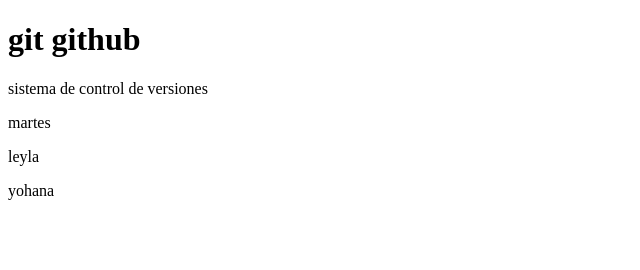
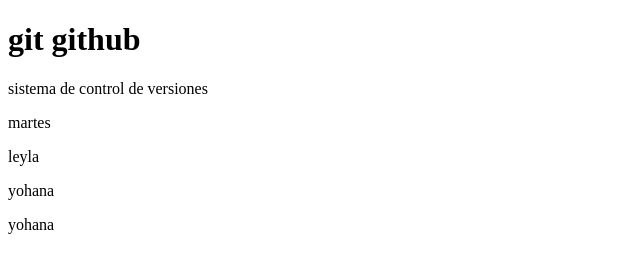
Before and after one commit to leyla0811/mi-proyecto, a plain HTML site: page INDEX.HTML in a window 1280 px wide. Shown: the full height of the page, 0-640 px from the left. Drawn offline with Linux system fonts and the light colour scheme.

Commit message:
comit  yohana

```diff
--- a/INDEX.HTML
+++ b/INDEX.HTML
@@ -12,5 +12,6 @@
     <p>martes</p>
     <p>leyla </p>
     <p>yohana</p>
+    <p>yohana</p>
 </body>
 </html>
```
